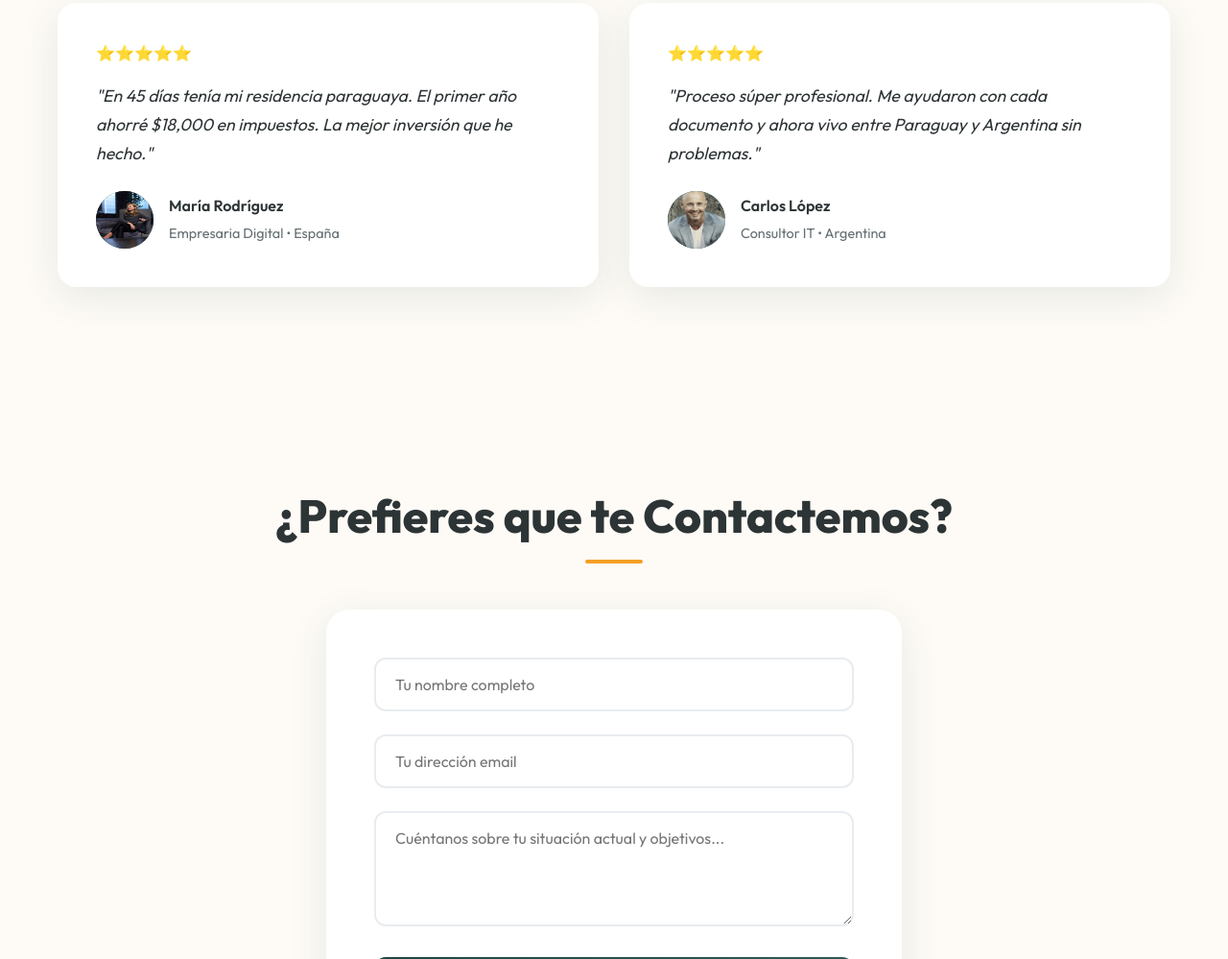
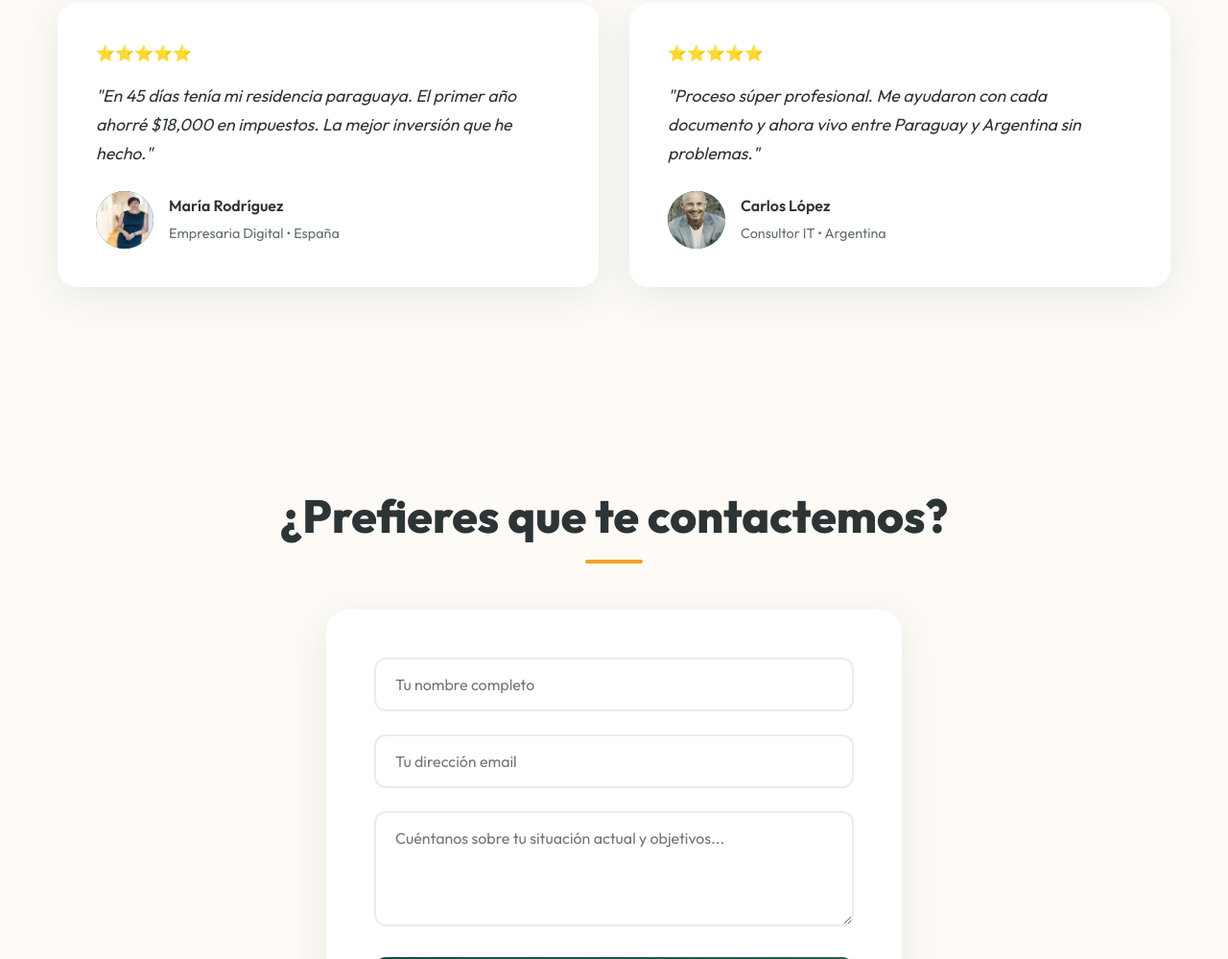
Before and after one commit to mikeillah/vida-paraguay, a plain HTML site: page index.html in a window 1280 px wide. Shown: the part 2965-3964 px from the top of the page at 96% size. Drawn offline with Linux system fonts and the light colour scheme.

Commit message:
Update index.html

```diff
--- a/index.html
+++ b/index.html
@@ -679,7 +679,7 @@
         <div class="stars">⭐⭐⭐⭐⭐</div>
         <p class="testimonial-quote">"En 45 días tenía mi residencia paraguaya. El primer año ahorré $18,000 en impuestos. La mejor inversión que he hecho."</p>
         <div class="testimonial-author">
-          <img class="author-avatar" src="assets/maria1.jpg" alt="Foto de María Rodríguez" />
+          <img class="author-avatar" src="assets/maria2.jpg" alt="Foto de María Rodríguez" />
           <div class="author-info">
             <h4>María Rodríguez</h4>
             <p>Empresaria Digital • España</p>
@@ -702,7 +702,7 @@
 
   <!-- Contact Form Section -->
   <section class="section">
-    <h2 class="section-title">¿Prefieres que te Contactemos?</h2>
+    <h2 class="section-title">¿Prefieres que te contactemos?</h2>
     <form class="contact-form" action="https://formspree.io/f/xzzgbjvg" method="POST">
       <div class="form-group">
         <input type="text" name="name" placeholder="Tu nombre completo" class="form-input" required>
```
